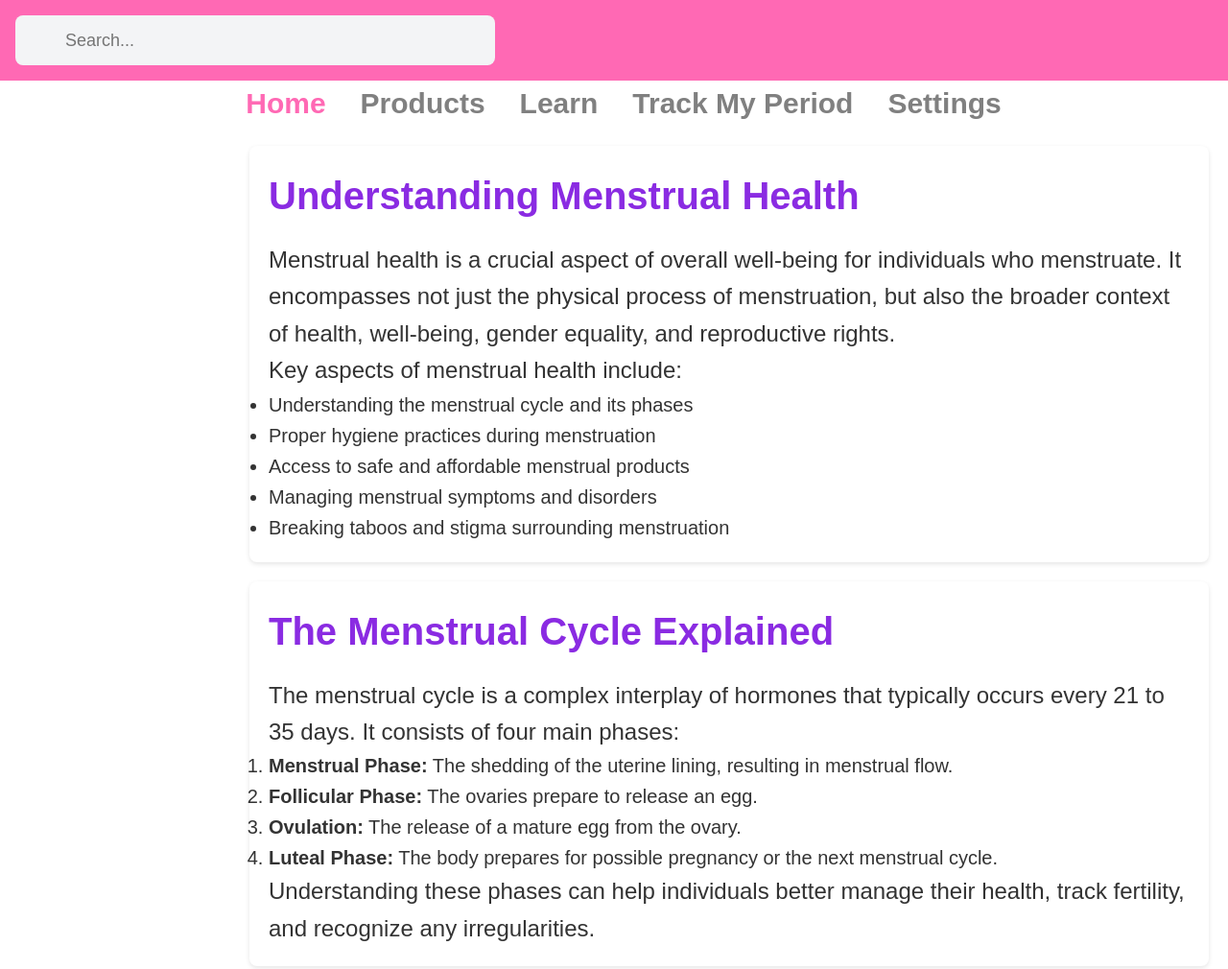
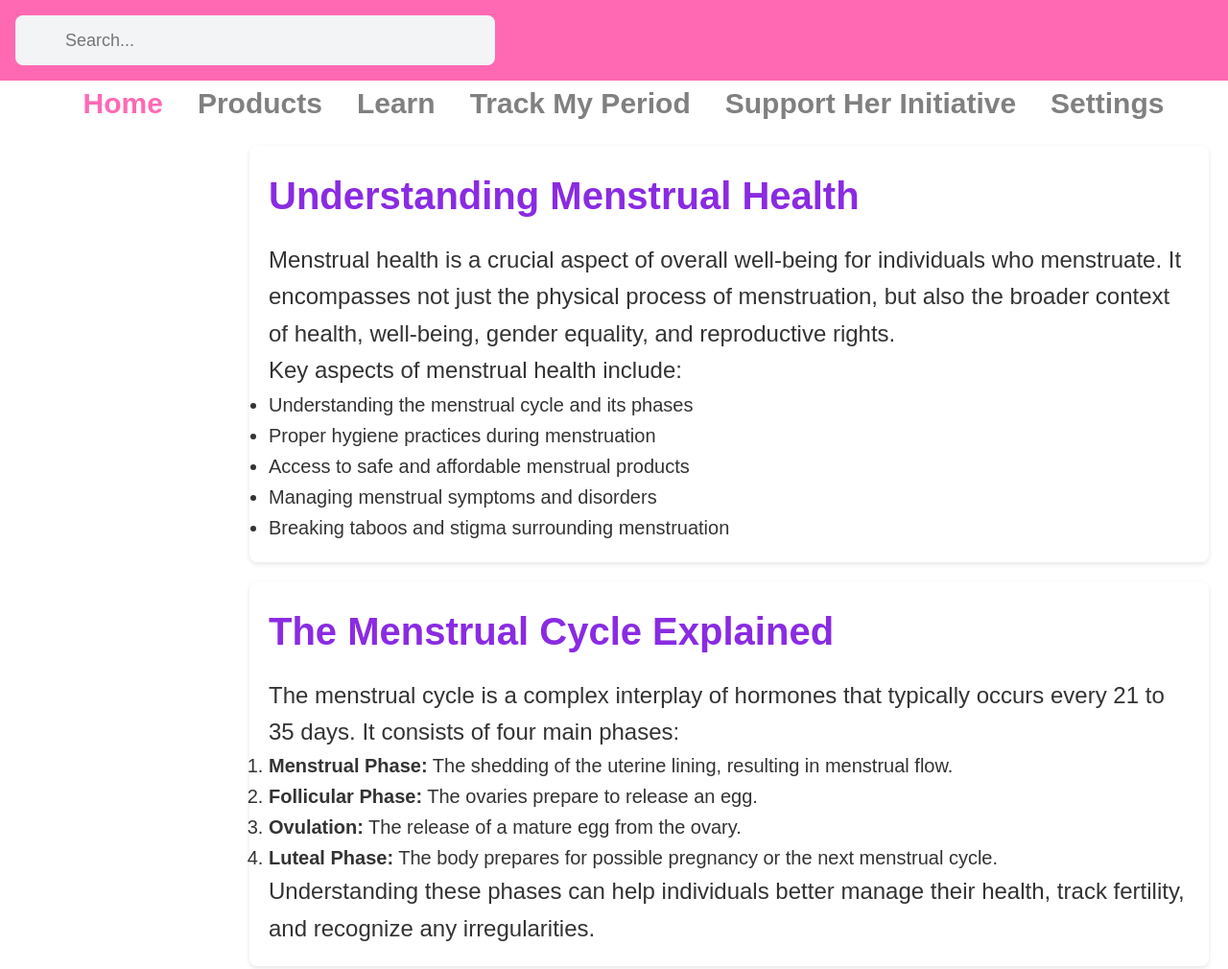
Before and after one commit to reaapunzell/Aquatutor, a plain HTML site: page quiz.html in a window 1280 px wide. Shown: the top 1010 px of the page at 96% size. Drawn offline with Linux system fonts and the light colour scheme.

Commit message:
made changes

```diff
--- a/quiz.html
+++ b/quiz.html
@@ -179,6 +179,7 @@
             <li><a href="products.html">Products</a></li>
             <li><a href="menstrual-health.html" >Learn</a></li>
             <li><a href="track-period.html">Track My Period</a></li>
+            <li><a href="donate.html">Support Her Initiative</a></li>
             <li><a href="setting.html" class="btn">Settings</a></li>
         </ul>
     </nav>
```
Also changed, not shown: about-us.html (+1 -0 lines), contact-us.html (+3 -2 lines), index.html (+3 -2 lines), learnPeriods.html (+182 -0 lines), menstrual-health.html (+1 -0 lines), products.html (+1 -0 lines), track-period.html (+1 -0 lines).
